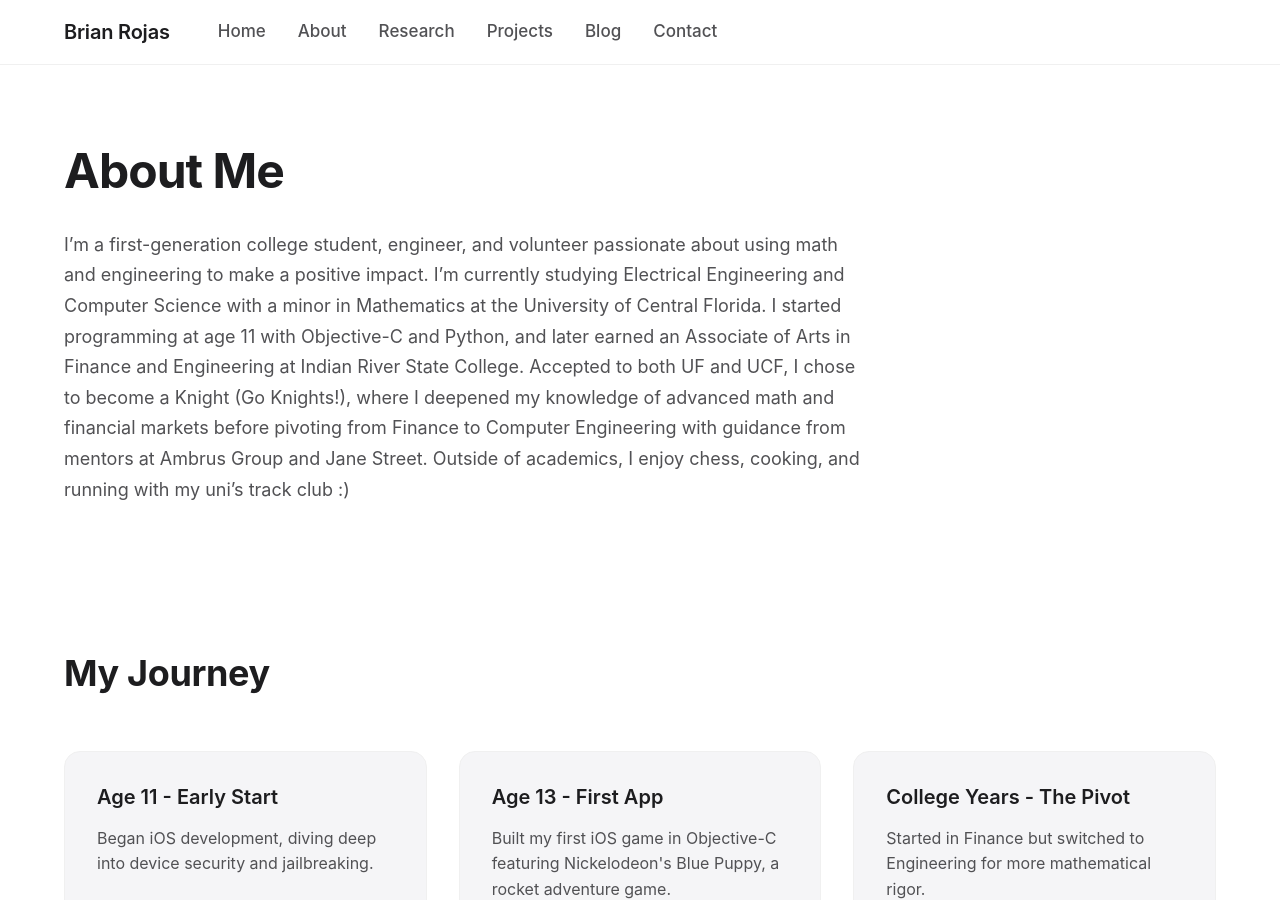
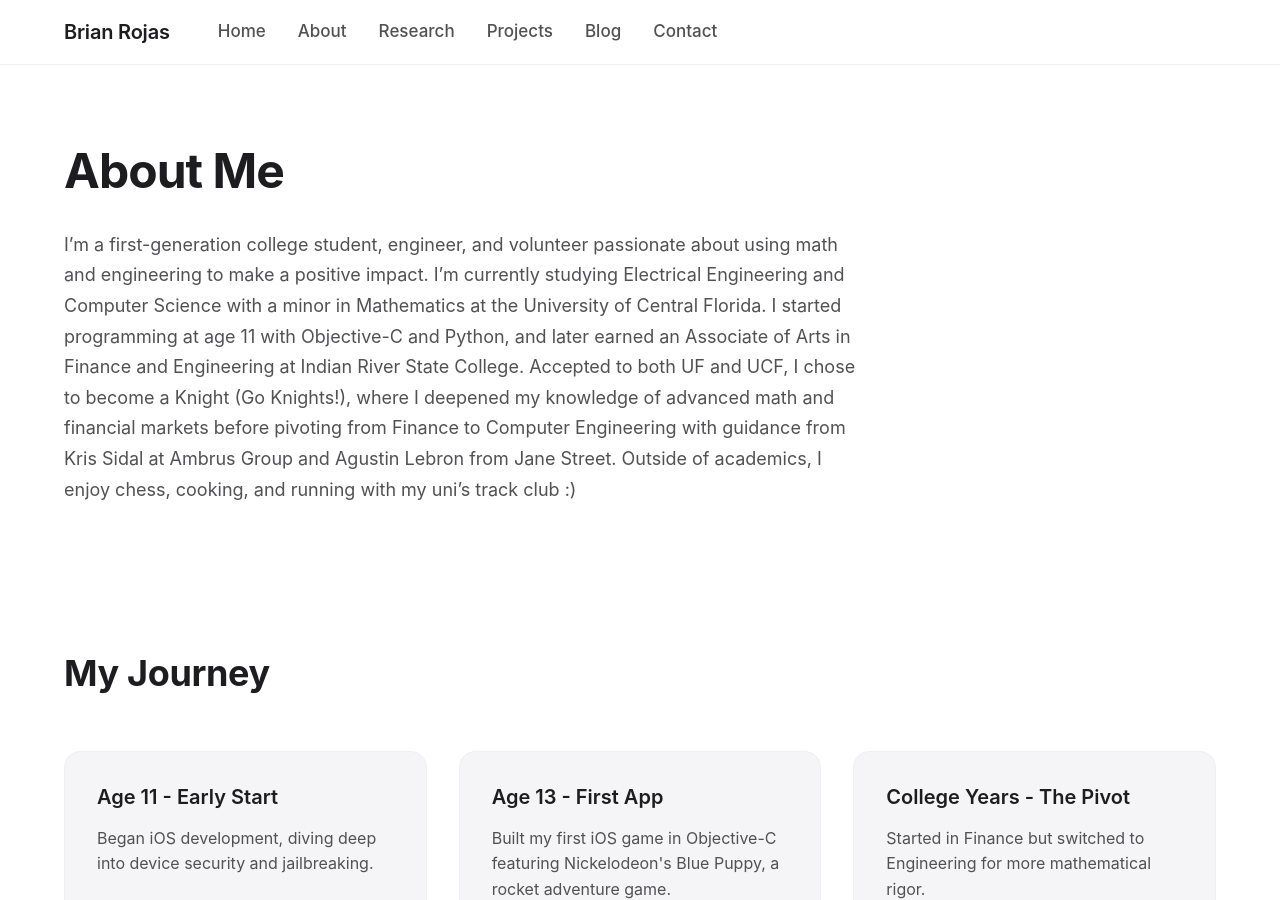
Before and after one commit to brianrojrc/brianrojrc.github.io, a Jekyll site: the page built from about.md, in a window 1280 px wide and 900 px high. Built offline with Jekyll 4.4.1, drawn with Linux system fonts in a browser that asks for light colours.

Commit message:
Update about.md

```diff
--- a/about.md
+++ b/about.md
@@ -6,7 +6,7 @@
 <section class="hero">
     <h1>About Me</h1>
     <p class="description">
-        I’m a first-generation college student, engineer, and volunteer passionate about using math and engineering to make a positive impact. I’m currently studying Electrical Engineering and Computer Science with a minor in Mathematics at the University of Central Florida. I started programming at age 11 with Objective-C and Python, and later earned an Associate of Arts in Finance and Engineering at Indian River State College. Accepted to both UF and UCF, I chose to become a Knight (Go Knights!), where I deepened my knowledge of advanced math and financial markets before pivoting from Finance to Computer Engineering with guidance from mentors at Ambrus Group and Jane Street.
+        I’m a first-generation college student, engineer, and volunteer passionate about using math and engineering to make a positive impact. I’m currently studying Electrical Engineering and Computer Science with a minor in Mathematics at the University of Central Florida. I started programming at age 11 with Objective-C and Python, and later earned an Associate of Arts in Finance and Engineering at Indian River State College. Accepted to both UF and UCF, I chose to become a Knight (Go Knights!), where I deepened my knowledge of advanced math and financial markets before pivoting from Finance to Computer Engineering with guidance from Kris Sidal at Ambrus Group and Agustin Lebron from Jane Street.
 
 Outside of academics, I enjoy chess, cooking, and running with my uni’s track club :)
     </p>
```
